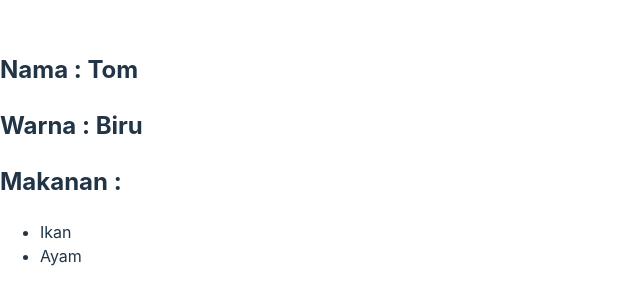
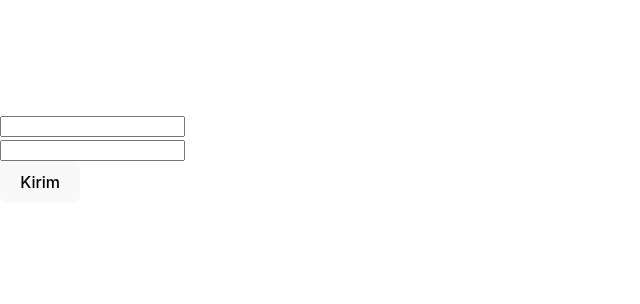
Before and after one commit to andybima6/Learn-React, a React (Vite) app: page / in a window 1280 px wide. Shown: the part 242-546 px from the top of the page, without its empty margins (0-640 px from the left). Built offline with nearby package versions, Linux system fonts and the light colour scheme.

Commit message:
pembelajaran event/DOM yaitu onChange

```diff
--- a/src/App.jsx
+++ b/src/App.jsx
@@ -204,13 +204,306 @@
 // export default App;
 
 // Contoh 2
-import Kucing from "./Kucing";
+// import Kucing from "./Kucing";
 
+// function App() {
+//   return (
+//     <div>
+//       <Kucing />
+//     </div>
+//   );
+// }
+// export default App;
+// import { useState } from 'react'
+// import reactLogo from './assets/react.svg'
+// import viteLogo from '/vite.svg'
+// import './App.css'
+
+// function App() {
+//   const [count, setCount] = useState(0)
+
+//   return (
+//     <>
+//       <div>
+//         <a href="https://vitejs.dev" target="_blank">
+//           <img src={viteLogo} className="logo" alt="Vite logo" />
+//         </a>
+//         <a href="https://react.dev" target="_blank">
+//           <img src={reactLogo} className="logo react" alt="React logo" />
+//         </a>
+//       </div>
+//       <h1>Vite + React</h1>
+//       <div className="card">
+//         <button onClick={() => setCount((count) => count + 1)}>
+//           count is {count}
+//         </button>
+//         <p>
+//           Edit <code>src/App.jsx</code> and save to test HMR
+//         </p>
+//       </div>
+//       <p className="read-the-docs">
+//         Click on the Vite and React logos to learn more
+//       </p>
+//     </>
+//   )
+// }
+
+// export default App
+
+// 03-Functional-Component
+
+// import Footer from './components/Footer';
+
+// function App() {
+//   return (
+//     <div>
+//       <h1>Halo Semua!</h1>
+//       <p>Selamat Datang di aplikasi React Pertamaku</p>
+
+//       <Footer />
+//     </div>
+//   );
+// }
+
+// export default App;
+
+// Class Component,Selain pembuatan component menggunakan bentuk function, ada juga pembuatan komponen menggunakan class (Class Component)
+// class App extends React.Component {
+//   render() {
+//     return (
+//       <h1>Halo Semua!</h1>
+//       <p>Selamat Datang</p>
+//     );
+//   }
+// }
+
+// export default App
+
+// 04-Styling
+// function App() {
+//   return (
+//     <div>
+//       <p
+//         style={{
+//           color: "blue",
+//           fontSize: "16px",
+//           backgroundColor: "lightgray",
+//         }}
+//       >
+//         Ini adalah teks dengan inline style.
+//       </p>
+//     </div>
+//   );
+// }
+
+// export default App
+
+// Contoh 2
+// function App() {
+//   const styles = {
+//     color: "blue",
+//     fontSize: "16px",
+//     backgroundColor: "lightgray",
+//   };
+
+//   return (
+//     <div>
+//       <p style={styles}>Ini adalah teks dengan inline style.</p>
+//     </div>
+//   );
+// }
+// export default App
+
+// 05 Props Data
+// // Contoh 1
+// import Card from './Card'
+// function App(){
+//   return (
+//     <>
+//       <Card img="html.png" name="HTML Dasar" />
+//       <Card img="css.png" name="CSS Dasar" />
+//       <Card img="javascript.png" name="javascript" />
+//     </>
+//   )
+// }
+
+// export default App;
+
+// import Card from './Card'
+// function App(){
+//   return (
+//     <>
+//       <Card img="html.png" name="HTML Dasar" />
+//       <Card img="css.png" name="CSS Dasar" />
+//       <Card img="javascript.png" name="javascript" />
+//     </>
+//   )
+// }
+
+// export default App;
+
+// Contoh 2
+// import './Buah.css'
+// import './CardBuah.jsx'
+// function App(){
+//   let listBuah = ["Semangka","Jambu","Mangga","Rambutan"]
+
+//   return (
+//     <ul>
+//       {listBuah.map((item,index)=>(
+//         <li key={index}>{item}</li>
+//       ))}
+//     </ul>
+//   )
+// }
+// export default App;
+
+// Props Children
+// import PageLayout from './PageLayout';
+// import Home from './Home';
+
+// function App() {
+//   return (
+//     <PageLayout>
+//       <Home />
+//     </PageLayout>
+//   );
+// }
+
+// export default App
+
+// Latihan
+// import CardContainer from './CardContainer';
+
+// function App() {
+//   return (
+//     <div>
+//       <CardContainer>
+//         <form className="login-form">
+//           <h2>Login</h2>
+//           <div className="form-group">
+//             <label htmlFor="username">Username:</label>
+//             <input type="text" id="username" name="username" required />
+//           </div>
+//           <div className="form-group">
+//             <label htmlFor="password">Password:</label>
+//             <input type="password" id="password" name="password" required />
+//           </div>
+//           <button type="submit">Login</button>
+//         </form>
+//       </CardContainer>
+
+//       <CardContainer>
+//         <p>This is a paragraph inside a CardContainer. It demonstrates how to use the CardContainer component to wrap different types of content.</p>
+//       </CardContainer>
+//     </div>
+//   );
+// }
+
+// export default App;
+
+// 06 State
+
+// Contoh 1
+
+// import Profile from './Profile';
+// import './App.css';
+
+// function App() {
+//   return (
+//     <div className="App">
+//       <Profile />
+//     </div>
+//   );
+// }
+
+// export default App;
+
+// Contoh 2
+// import Kucing from "./Kucing";
+
+// function App() {
+//   return (
+//     <div>
+//       <Kucing />
+//     </div>
+//   );
+// }
+// export default App;
+
+// 07-DOM
+// Contoh 1
+// import React, {useState} from 'react';
+// function App() {
+//   const [greeting, setGreeting] = useState("Say")
+
+//   function handleClick() {
+//     setGreeting("Hello")
+//   }
+
+//   return (
+//     <>
+//       <h1 onClick={handleClick}>{greeting}</h1>
+//     </>
+//   );
+// }
+// export default App
+
+// Contoh 2
+// import React, { useState } from "react";
+// import Counter from "./Counter";
+
+// function App() {
+//   return (
+//     <div>
+//       <Counter />
+//     </div>
+//   );
+// }
+// export default App;
+
+// Contoh 3 (On change)
+// import React,{useState} from "react";
+// function App(){
+//   const [nama,setNama] = useState("");
+//   const  handleClick = (event) =>{
+//     setNama(event.target.value);
+//   }
+//   return(
+//     <>
+// <input type="text" onChange={handleClick} value={nama} /><h1>{nama}</h1>
+// </>
+//   );
+// }
+// export default App
+
+// contoh 4
+import React, { useState } from "react";
 function App() {
+  const [username, setUser] = useState("");
+  const [password, setPass] = useState("");
+  const handleClick = (event) => {
+    setUser(event.target.value);
+  }
+  const  handlesClick = (event) => {
+    setPass(event.target.value);
+  }
+  const handleLogin = () => {
+    console.log('Username:', username);
+    console.log('Password:', password);
+  };
   return (
-    <div>
-      <Kucing />
-    </div>
+    <>
+      <div>
+        <input type="text" onChange={handleClick} value={username} name="username"/>
+      </div>
+      <div>
+
+      <input type="text" onChange={handlesClick} value={password} name="password"/>
+      </div>
+
+      <button onClick={handleLogin} type="submit">Kirim</button>
+    </>
   );
 }
 export default App;
--- /dev/null
+++ b/src/Counter.jsx
@@ -0,0 +1,21 @@
+import React, { useState } from "react";
+
+function Counter() {
+  const [angka, setAngka] = useState(0);
+
+  const minus = () => {
+    setAngka(angka - 1);
+  };
+
+  const plus = () => {
+    setAngka(angka + 1);
+  };
+  return (
+    <div>
+      <button onClick={minus}>-</button>
+      <span>{angka}</span>
+      <button onClick={plus}>+</button>
+    </div>
+  );
+}
+export default Counter;
```
